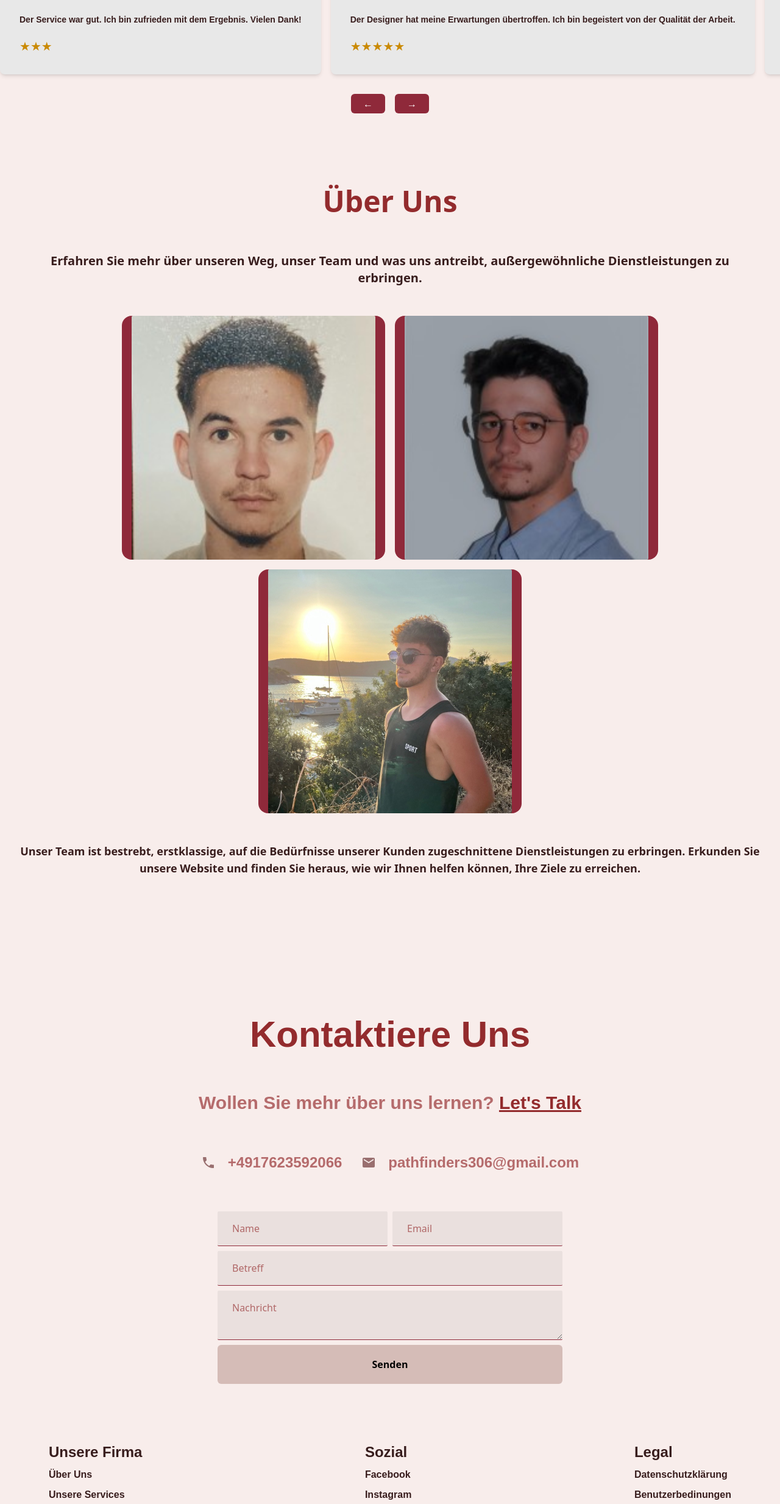
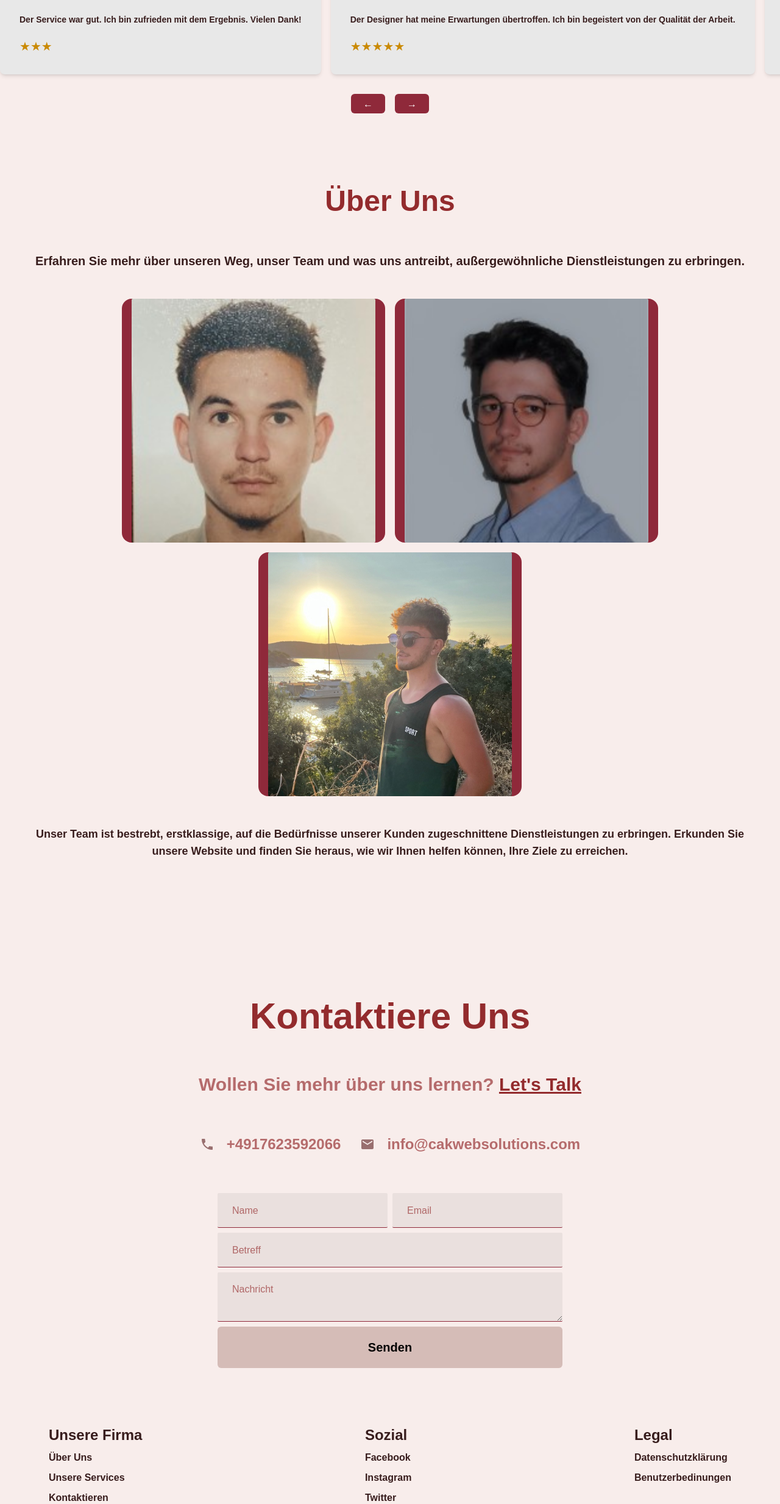
Before and after one commit to cetijunior/CAK-Web, a Next.js app in the folder cak/: page / in a window 1280 px wide. Shown: the part 2996-5463 px from the top of the page at 61% size. Built offline with nearby package versions, Linux system fonts and the light colour scheme; a web font is replaced by a local one.

Commit message:
about us fixes and change of email in contacts

```diff
--- a/cak/pages/about/About.tsx
+++ b/cak/pages/about/About.tsx
@@ -28,8 +28,8 @@ const About = () => {
 
   return (
     <section id="about" className="bg-[#f8edeb] mx-auto px-8 py-20 min-h-[600px]">
-      <h1 className="text-4xl md:text-5xl font-bold text-[#932b2d] text-center mb-8 py-7">Über Uns</h1>
-      <p className="text-lg text-[#381d1d] md:text-xl text-center mb-12 font-bold">
+      <h1 className="text-4xl md:text-5xl font-bold font-grimes text-[#932b2d] text-center mb-8 py-7">Über Uns</h1>
+      <p className="text-lg text-[#381d1d] font-typewriter md:text-xl text-center mb-12 font-bold">
         Erfahren Sie mehr über unseren Weg, unser Team und was uns antreibt, außergewöhnliche Dienstleistungen zu erbringen.
       </p>
       <div className='flex flex-wrap justify-center gap-4 items-start'>
@@ -51,17 +51,17 @@ const About = () => {
           >
             <Image src={image.src} alt={image.alt} width={400} height={200} className="rounded-sm object-cover" />
             <div className={`pl-4 ${selectedImageId === image.id ? 'block' : 'hidden'} flex flex-col`}>
-              <p className="text-[#f8edeb] font-bold text-3xl text-center mt-2">{image.name}</p>
-              <p className="text-center font-semibold text-[#ff1111] text-lg">{image.descriptionShort}</p>
+              <p className="text-[#e8e8e8] font-bold font-grimes text-4xl text-center mt-2">{image.name}</p>
+              <p className="text-center font-grimes text-[#f8edeb] text-lg">{image.descriptionShort}</p>
               {selectedImageId === image.id && (
-                <p className="text-center text-break text-[#120909] text-lg mt-2">{image.descriptionLong}</p>
+                <p className="text-center text-break text-[#e8e8e8] font-typewriter text-lg mt-2">{image.descriptionLong}</p>
               )}
             </div>
           </div>
         ))}
       </div>
       <div className="text-center mt-12">
-        <p className="text-[#381d1d] text-lg font-bold">
+        <p className="text-[#381d1d] text-lg font-typewriter font-bold">
           Unser Team ist bestrebt, erstklassige, auf die Bedürfnisse unserer Kunden zugeschnittene Dienstleistungen zu erbringen. Erkunden Sie unsere Website und finden Sie heraus, wie wir Ihnen helfen können, Ihre Ziele zu erreichen.
         </p>
       </div>
--- a/cak/pages/contact/Contact.tsx
+++ b/cak/pages/contact/Contact.tsx
@@ -20,7 +20,7 @@ function Contact() {
 
     // Simulated email send operation
     setTimeout(() => {
-      window.location.href = `mailto:pathfinders306@gmail.com?subject=${encodeURIComponent(formData.subject)}&body=Hallo, mein Name ist ${encodeURIComponent(formData.name)}. ${encodeURIComponent(formData.message)} (${encodeURIComponent(formData.email)})`;
+      window.location.href = `mailto:info@cakwebsolutions.com?subject=${encodeURIComponent(formData.subject)}&body=Hallo, mein Name ist ${encodeURIComponent(formData.name)}. ${encodeURIComponent(formData.message)} (${encodeURIComponent(formData.email)})`;
       reset();
       setIsSubmitting(false);
     }, 2000);
@@ -42,7 +42,7 @@ function Contact() {
             </div>
             <div className='flex items-center space-x-5 justify-center'>
               <Mail className='text-[#5d1f20] h-7 w-7 animate-pulse' />
-              <p className='text-2xl text-[#932b2dab] font-typewriter font-extrabold'>pathfinders306@gmail.com</p>
+              <p className='text-2xl text-[#932b2dab] font-typewriter font-extrabold'>info@cakwebsolutions.com</p>
             </div>
             {/* <div className='flex items-center space-x-5 justify-center'>
               <Map className='text-[#5d1f20] h-7 w-7 animate-pulse' />
@@ -53,46 +53,46 @@ function Contact() {
           <form onSubmit={handleSubmit(onSubmit)} className='flex px-4 flex-col space-y-2 w-auto mx-auto'>
             <div className='flex space-x-2'>
               <input
-                {...register('name', { required: "*Name is required" })}
+                {...register('name', { required: "*Der Name fehlt" })}
                 placeholder={errors.name ? errors.name.message : 'Name'}
-                className={`contactInput text-black ${errors.name ? 'border-red-500' : ''}`}
+                className={`contactInput placeholder:font-typewriter focus:font-typewriter text-black ${errors.name ? 'border-red-500 font-typewriter' : ''}`}
                 type='text'
               />
 
               <input
                 {...register('email', {
-                  required: "*Email is required", // Displayed if the field is empty
+                  required: "*Die Emailaddresse fehlt", // Displayed if the field is empty
                   pattern: {
                     value: /^\S+@\S+$/i, // Regex for basic email validation
-                    message: "Invalid email format" // Displayed if the regex does not match
+                    message: "Falscher Emailformat" // Displayed if the regex does not match
                   }
                 })}
                 placeholder={errors.email ? (errors.email.message as string) : 'Email'}
-                className={`contactInput text-black ${errors.email ? 'border-red-500' : ''}`}
+                className={`contactInput text-black placeholder:font-typewriter focus:font-typewriter ${errors.email ? 'border-red-500 font-typewriter' : ''}`}
                 type='email'
               />
-              {errors.email && <p className="text-red-500 text-xs italic">{errors.email.message}</p>}
+              {errors.email && <p className="text-red-500 font-typewriter text-xs italic">{errors.email.message}</p>}
 
             </div>
 
             <input
-              {...register('subject', { required: "*Subject is required" })}
+              {...register('subject', { required: "*Der Betreff fehlt" })}
               placeholder={errors.subject ? errors.subject.message : 'Betreff'}
-              className={`contactInput text-black ${errors.subject ? 'border-red-500' : ''}`}
+              className={`contactInput placeholder:font-typewriter focus:font-typewriter text-black ${errors.subject ? 'border-red-500 font-typewriter' : ''}`}
               type='text'
             />
 
 
             <textarea
-              {...register('message', { required: "*Message is required" })}
+              {...register('message', { required: "*Die Nachricht fehlt" })}
               placeholder={errors.message ? errors.message.message : 'Nachricht'}
-              className={`contactInput text-black ${errors.message ? 'text-red-500' : ''}`}
+              className={`contactInput placeholder:font-typewriter focus:font-typewriter text-black ${errors.message ? 'text-red-500 font-typewriter' : ''}`}
             />
 
             <button
               type='submit'
               disabled={isSubmitting || Object.keys(errors).length > 0}
-              className={`bg-[#d5bcb7] ${isSubmitting ? 'cursor-not-allowed opacity-50' : 'hover:bg-[#932b2d] hover:duration-500'} py-5 px-10 rounded-md text-black font-bold transition duration-300 ease-in-out`}
+              className={`bg-[#d5bcb7] text-xl font-typewriter ${isSubmitting ? 'cursor-not-allowed opacity-50' : 'hover:bg-[#932b2d] hover:duration-500'} py-5 px-10 rounded-md text-black font-bold transition duration-300 ease-in-out`}
             >
               {isSubmitting ? 'Submitting...' : 'Senden'}
             </button>
```
